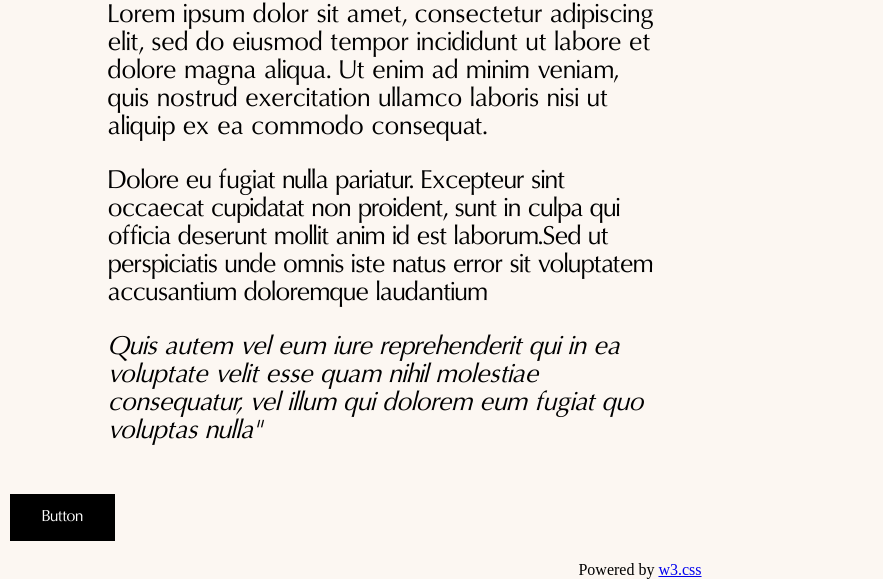
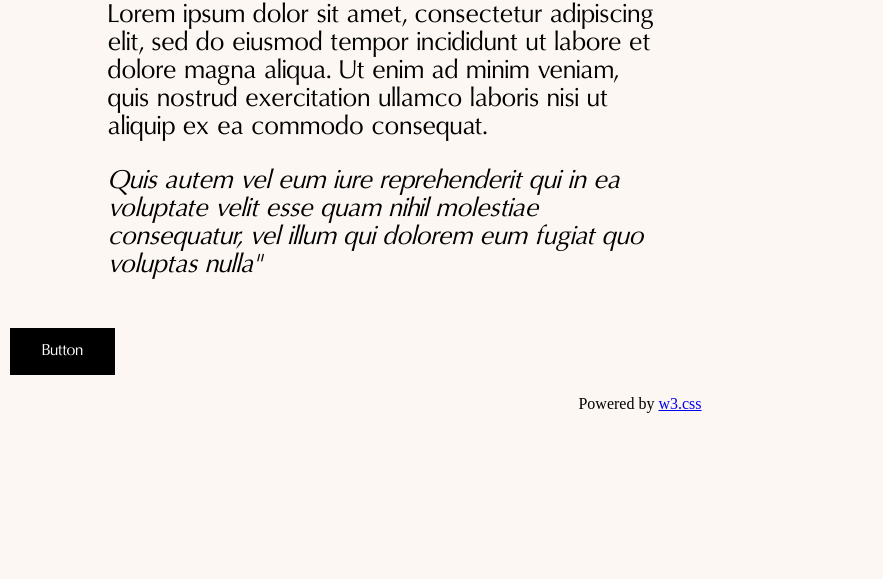
Before and after one commit to liasanpedro/nasdesignco, a plain HTML site: page index.html in a window 1280 px wide. Shown: the part 318-897 px from the top of the page, without its empty margins (0-883 px from the left). After the commit the page ends 808 px from the top, so only its background shows below. Drawn offline with Linux system fonts and the light colour scheme.

Commit message:
Update index.html

```diff
--- a/index.html
+++ b/index.html
@@ -99,7 +99,6 @@ body, html {
 
 <div class="w3-content" style="max-width:650px; margin-top: -60px;">
     <p style="text-align:left;font-family: myThirdFont;letter-spacing: 0.5px;font-size: 26px; margin-left: 100px;">Lorem ipsum dolor sit amet, consectetur adipiscing elit, sed do eiusmod tempor incididunt ut labore et dolore magna aliqua. Ut enim ad minim veniam, quis nostrud exercitation ullamco laboris nisi ut aliquip ex ea commodo consequat. </p>
- <p style="text-align:left;font-family: myThirdFont;font-size: 26px;margin-left: 100px;">Dolore eu fugiat nulla pariatur. Excepteur sint occaecat cupidatat non proident, sunt in culpa qui officia deserunt mollit anim id est laborum.Sed ut perspiciatis unde omnis iste natus error sit voluptatem accusantium doloremque laudantium </p>
     <div class="w3-panel w3-leftbar w3-light-grey">
 		<p style="text-align:left;font-family: myThirdFont; letter-spacing: 0.5px;font-size: 26px;margin-left: 100px;"><i>Quis autem vel eum iure reprehenderit qui in ea voluptate velit esse quam nihil molestiae consequatur, vel illum qui dolorem eum fugiat quo voluptas nulla"</i></p>
 		<br>
```
